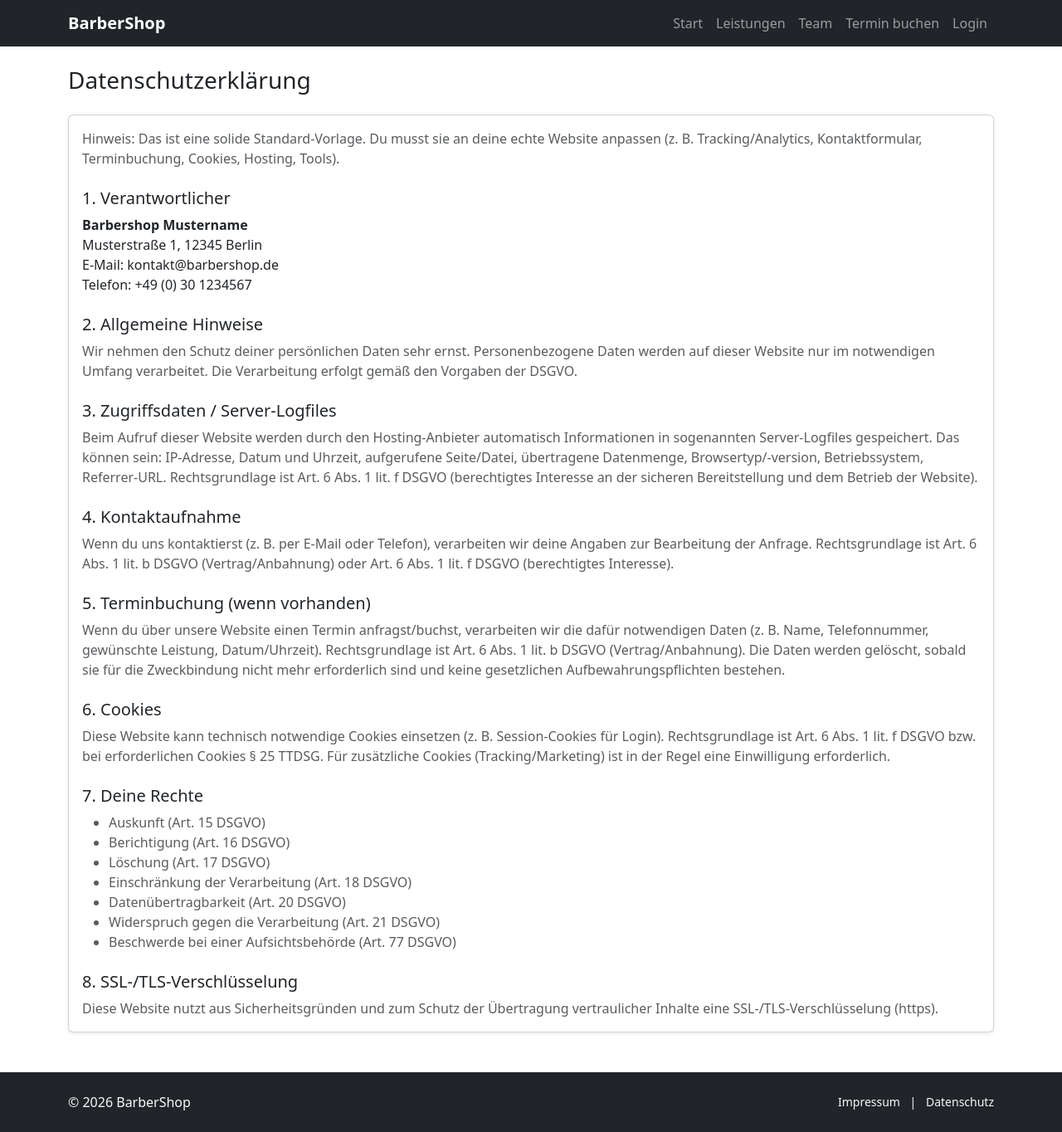
After one commit to Emu77/barbershop, a PHP site: page /public/datenschutz.php in a window 1280 px wide. The commit adds this page. Shown: the whole page at 83% size. Run offline with PHP 8.4, Linux system fonts and the light colour scheme.

Commit message:
Beschreibung der Änderung

```diff
--- a/app/views/partials/footer.php
+++ b/app/views/partials/footer.php
@@ -8,9 +8,9 @@ $base = "/barbershop/public";
   <div class="container d-flex flex-column flex-md-row justify-content-between align-items-center gap-2">
     <div>© <?= date('Y') ?> BarberShop</div>
     <div class="small">
-      <a class="text-decoration-none text-light" href="#">Impressum</a>
-      <span class="mx-2">|</span>
-      <a class="text-decoration-none text-light" href="#">Datenschutz</a>
+    <a class="text-decoration-none text-light" href="<?= $base ?>/impressum.php">Impressum</a>
+    <span class="mx-2">|</span>
+    <a class="text-decoration-none text-light" href="<?= $base ?>/datenschutz.php">Datenschutz</a>
     </div>
   </div>
 </footer>
--- /dev/null
+++ b/public/datenschutz.php
@@ -0,0 +1,78 @@
+<?php
+$title = "Datenschutz – Barbershop";
+$base = "/barbershop/public";
+require __DIR__ . "/../app/views/partials/header.php";
+?>
+
+<h1 class="h3 mb-4">Datenschutzerklärung</h1>
+
+<div class="card shadow-sm">
+  <div class="card-body">
+    <p class="text-muted">
+      Hinweis: Das ist eine solide Standard-Vorlage. Du musst sie an deine echte Website anpassen
+      (z. B. Tracking/Analytics, Kontaktformular, Terminbuchung, Cookies, Hosting, Tools).
+    </p>
+
+    <h2 class="h5 mt-4">1. Verantwortlicher</h2>
+    <p>
+      <strong>Barbershop Mustername</strong><br>
+      Musterstraße 1, 12345 Berlin<br>
+      E-Mail: kontakt@barbershop.de<br>
+      Telefon: +49 (0) 30 1234567
+    </p>
+
+    <h2 class="h5 mt-4">2. Allgemeine Hinweise</h2>
+    <p class="text-muted">
+      Wir nehmen den Schutz deiner persönlichen Daten sehr ernst. Personenbezogene Daten werden auf dieser Website nur im
+      notwendigen Umfang verarbeitet. Die Verarbeitung erfolgt gemäß den Vorgaben der DSGVO.
+    </p>
+
+    <h2 class="h5 mt-4">3. Zugriffsdaten / Server-Logfiles</h2>
+    <p class="text-muted">
+      Beim Aufruf dieser Website werden durch den Hosting-Anbieter automatisch Informationen in sogenannten Server-Logfiles
+      gespeichert. Das können sein: IP-Adresse, Datum und Uhrzeit, aufgerufene Seite/Datei, übertragene Datenmenge,
+      Browsertyp/-version, Betriebssystem, Referrer-URL. Rechtsgrundlage ist Art. 6 Abs. 1 lit. f DSGVO (berechtigtes Interesse
+      an der sicheren Bereitstellung und dem Betrieb der Website).
+    </p>
+
+    <h2 class="h5 mt-4">4. Kontaktaufnahme</h2>
+    <p class="text-muted">
+      Wenn du uns kontaktierst (z. B. per E-Mail oder Telefon), verarbeiten wir deine Angaben zur Bearbeitung der Anfrage.
+      Rechtsgrundlage ist Art. 6 Abs. 1 lit. b DSGVO (Vertrag/Anbahnung) oder Art. 6 Abs. 1 lit. f DSGVO (berechtigtes Interesse).
+    </p>
+
+    <h2 class="h5 mt-4">5. Terminbuchung (wenn vorhanden)</h2>
+    <p class="text-muted">
+      Wenn du über unsere Website einen Termin anfragst/buchst, verarbeiten wir die dafür notwendigen Daten (z. B. Name,
+      Telefonnummer, gewünschte Leistung, Datum/Uhrzeit). Rechtsgrundlage ist Art. 6 Abs. 1 lit. b DSGVO
+      (Vertrag/Anbahnung). Die Daten werden gelöscht, sobald sie für die Zweckbindung nicht mehr erforderlich sind und keine
+      gesetzlichen Aufbewahrungspflichten bestehen.
+    </p>
+
+    <h2 class="h5 mt-4">6. Cookies</h2>
+    <p class="text-muted">
+      Diese Website kann technisch notwendige Cookies einsetzen (z. B. Session-Cookies für Login). Rechtsgrundlage ist
+      Art. 6 Abs. 1 lit. f DSGVO bzw. bei erforderlichen Cookies § 25 TTDSG. Für zusätzliche Cookies (Tracking/Marketing) ist
+      in der Regel eine Einwilligung erforderlich.
+    </p>
+
+    <h2 class="h5 mt-4">7. Deine Rechte</h2>
+    <ul class="text-muted">
+      <li>Auskunft (Art. 15 DSGVO)</li>
+      <li>Berichtigung (Art. 16 DSGVO)</li>
+      <li>Löschung (Art. 17 DSGVO)</li>
+      <li>Einschränkung der Verarbeitung (Art. 18 DSGVO)</li>
+      <li>Datenübertragbarkeit (Art. 20 DSGVO)</li>
+      <li>Widerspruch gegen die Verarbeitung (Art. 21 DSGVO)</li>
+      <li>Beschwerde bei einer Aufsichtsbehörde (Art. 77 DSGVO)</li>
+    </ul>
+
+    <h2 class="h5 mt-4">8. SSL-/TLS-Verschlüsselung</h2>
+    <p class="text-muted mb-0">
+      Diese Website nutzt aus Sicherheitsgründen und zum Schutz der Übertragung vertraulicher Inhalte eine SSL-/TLS-Verschlüsselung
+      (https).
+    </p>
+  </div>
+</div>
+
+<?php require __DIR__ . "/../app/views/partials/footer.php"; ?>
```
Also changed, not shown: public/impressum.php (added, +66 -0 lines).
